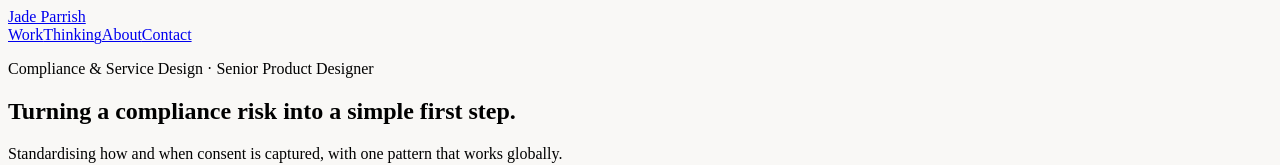
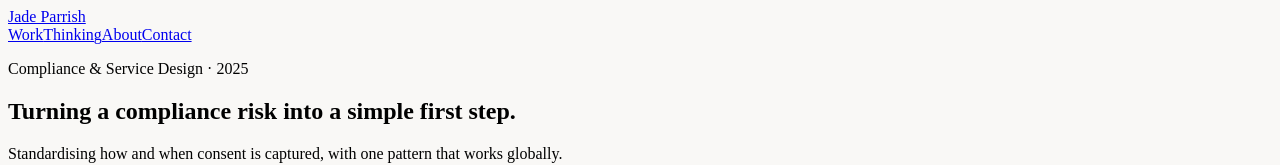
Before and after one commit to jadeparrish/portfolio, a Next.js app: page /work/consent in a window 1280 px wide. Shown: the top 165 px of the page. Built offline with nearby package versions, Linux system fonts and the light colour scheme.

Commit message:
Update designer title and year in consent page

```diff
--- a/app/work/consent/page.js
+++ b/app/work/consent/page.js
@@ -48,7 +48,7 @@ export default function ConsentCaseStudy() {
         {/* Title */}
         <section className="pb-8 border-b border-neutral-200/80">
           <p className="text-[11px] uppercase tracking-[0.2em] font-medium text-neutral-600 mb-4">
-            Compliance &amp; Service Design &middot; Senior Product Designer
+            Compliance &amp; Service Design &middot; 2025
           </p>
           <h1 className="text-3xl sm:text-4xl lg:text-5xl font-serif font-normal leading-[1.15] tracking-tight text-neutral-900 mb-6">
             Turning a compliance risk into a simple first step.
```
